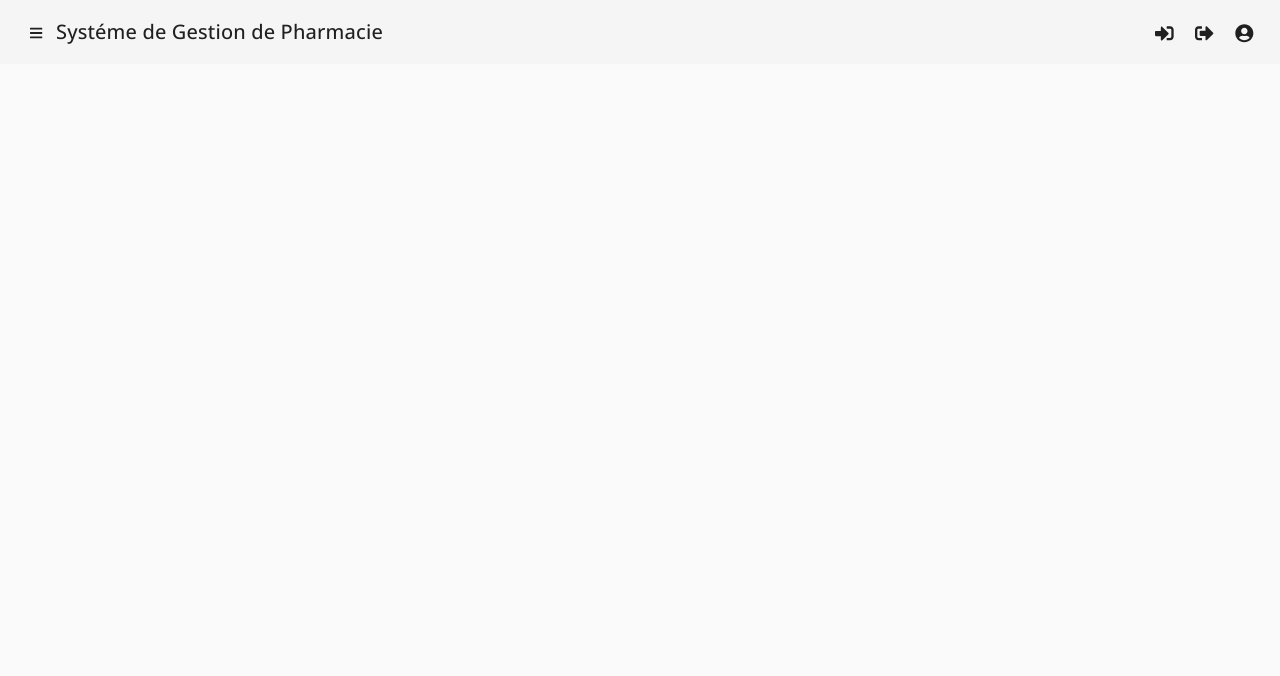
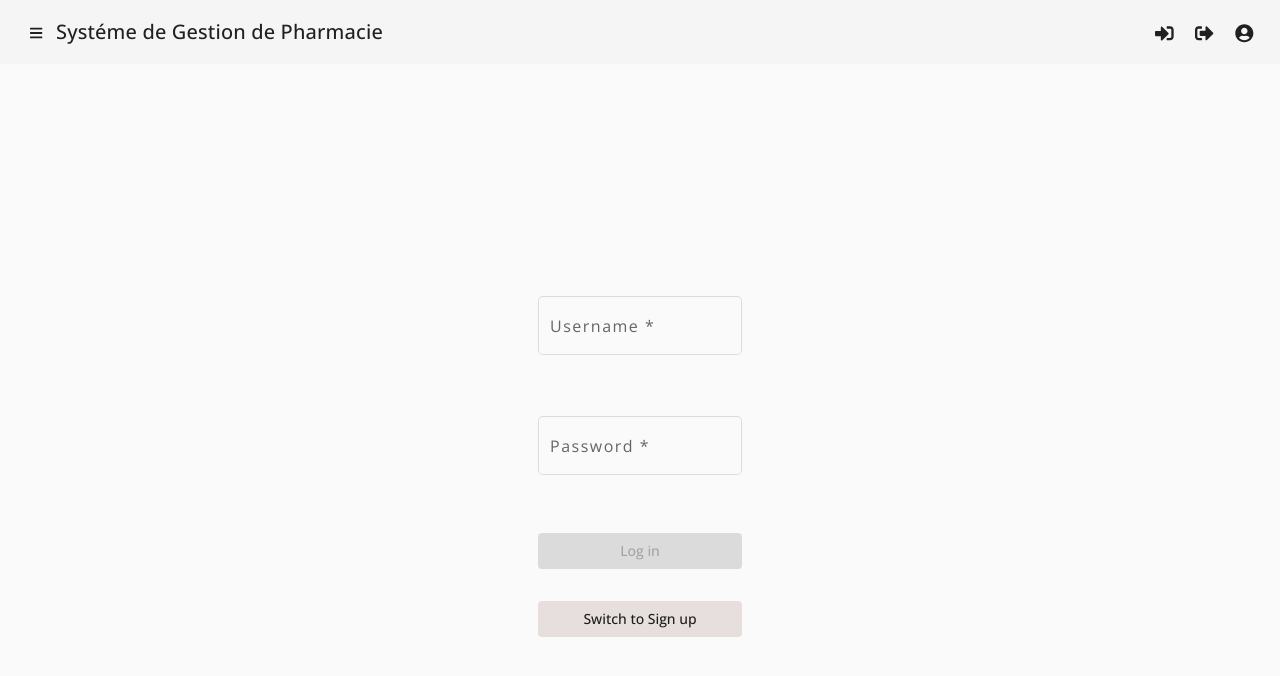
Before and after one commit to anouarh/pharmacy-system-frontend-ng, an Angular app: page /login in a window 1280 px wide. Before the commit this address led to /. Shown: the top 676 px of the page. Built offline with nearby package versions, Linux system fonts and the light colour scheme.

Commit message:
Added login component

```diff
--- a/src/app/app-routing.module.ts
+++ b/src/app/app-routing.module.ts
@@ -1,9 +1,10 @@
 import { CommonModule } from '@angular/common';
 import { NgModule } from '@angular/core';
 import { RouterModule, Routes } from '@angular/router';
+import { LoginComponent } from './pages/login/login.component';
 
 const routes: Routes = [
-  { path: '', redirectTo: '/drugs', pathMatch: 'full' },
+  { path: '', redirectTo: '/login', pathMatch: 'full' },
 
   {
     path: 'drugs',
@@ -29,6 +30,7 @@ const routes: Routes = [
         (m) => m.ReportingModule
       ),
   },
+  { path: 'login', component: LoginComponent },
 ];
 
 @NgModule({
--- a/src/app/app.module.ts
+++ b/src/app/app.module.ts
@@ -16,9 +16,10 @@ import { BrowserAnimationsModule } from '@angular/platform-browser/animations';
 import { FontAwesomeModule } from '@fortawesome/angular-fontawesome';
 import { AppRoutingModule } from './app-routing.module';
 import { AppComponent } from './app.component';
+import { LoginComponent } from './pages/login/login.component';
 
 @NgModule({
-  declarations: [AppComponent],
+  declarations: [AppComponent, LoginComponent],
   imports: [
     BrowserModule,
     BrowserAnimationsModule,
--- /dev/null
+++ b/src/app/pages/login/login.component.css
@@ -0,0 +1,11 @@
+.login-container {
+  height: 100vh;
+}
+
+#p-login {
+  width: 100%;
+}
+
+.login-container button {
+  width: 100%;
+}
--- /dev/null
+++ b/src/app/pages/login/login.component.html
@@ -0,0 +1,50 @@
+<div class="login-container" fxLayout="column" fxLayoutAlign="center center">
+  <form
+    action="submit"
+    fxLayout="column"
+    fxLayoutAlign="center center"
+    #authForm="ngForm"
+    (ngSubmit)="onSubmit(authForm)"
+  >
+    <p>
+      <mat-form-field appearance="outline">
+        <mat-label>Username</mat-label>
+        <input
+          matInput
+          placeholder="Enter your username"
+          required
+          ngModel
+          name="username"
+        />
+      </mat-form-field>
+    </p>
+    <p>
+      <mat-form-field appearance="outline">
+        <mat-label>Password</mat-label>
+        <input
+          matInput
+          type="password"
+          placeholder="Enter your password"
+          required
+          ngModel
+          name="password"
+        />
+      </mat-form-field>
+    </p>
+    <p id="p-login">
+      <button
+        mat-flat-button
+        color="primary"
+        type="submit"
+        [disabled]="!authForm.valid"
+      >
+        {{ isLoginMode ? "Log in" : "Sign up" }}
+      </button>
+    </p>
+    <p id="p-login">
+      <button mat-flat-button color="accent" (click)="onSwitchMode()">
+        Switch to {{ isLoginMode ? "Sign up" : "Log in" }}
+      </button>
+    </p>
+  </form>
+</div>
--- /dev/null
+++ b/src/app/pages/login/login.component.ts
@@ -0,0 +1,24 @@
+import { Component, OnInit } from '@angular/core';
+import { NgForm } from '@angular/forms';
+
+@Component({
+  selector: 'app-login',
+  templateUrl: './login.component.html',
+  styleUrls: ['./login.component.css'],
+})
+export class LoginComponent implements OnInit {
+  isLoginMode = true;
+
+  constructor() {}
+
+  ngOnInit(): void {}
+
+  onSwitchMode() {
+    this.isLoginMode = !this.isLoginMode;
+  }
+
+  onSubmit(form: NgForm) {
+    console.log(form);
+    form.reset();
+  }
+}
```
